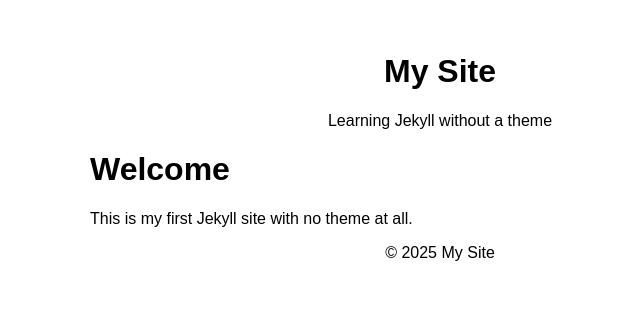
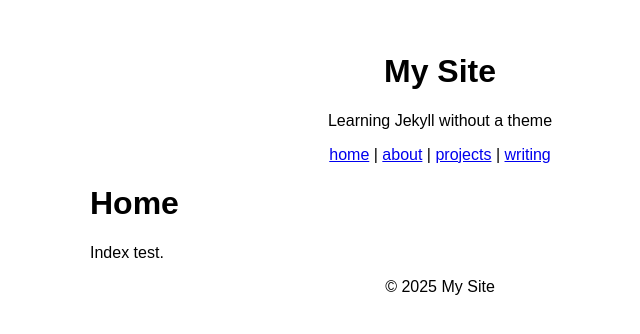
Before and after one commit to guanadrew/guanadrew.github.io, a Jekyll site: the page built from index.md, in a window 1280 px wide. Shown: the top 334 px of the page, without its empty margins (200-840 px from the left). Built offline with Jekyll 4.4.1, drawn with Linux system fonts in a browser that asks for light colours.

Commit message:
Added different pages w/ simple navigation

```diff
--- a/_layouts/default.html
+++ b/_layouts/default.html
@@ -9,6 +9,12 @@
   <header>
     <h1>{{ site.title }}</h1>
     <p>{{ site.description }}</p>
+    <nav>
+        <a href="{{ '/' | relative_url }}">home</a> |
+        <a href="{{ '/about' | relative_url }}">about</a> |
+        <a href="{{ '/projects' | relative_url }}">projects</a> |
+        <a href="{{ '/writing' | relative_url }}">writing</a>
+      </nav>
   </header>
 
   <main>
--- a/index.md
+++ b/index.md
@@ -1,7 +1,7 @@
 ---
 layout: default
-title: Home
+title: home
 ---
 
-# Welcome
-This is my first Jekyll site with no theme at all.
+# Home
+Index test.
```
Also changed, not shown: about.md (added, +7 -0 lines), projects.md (added, +7 -0 lines), writing.md (added, +7 -0 lines).
